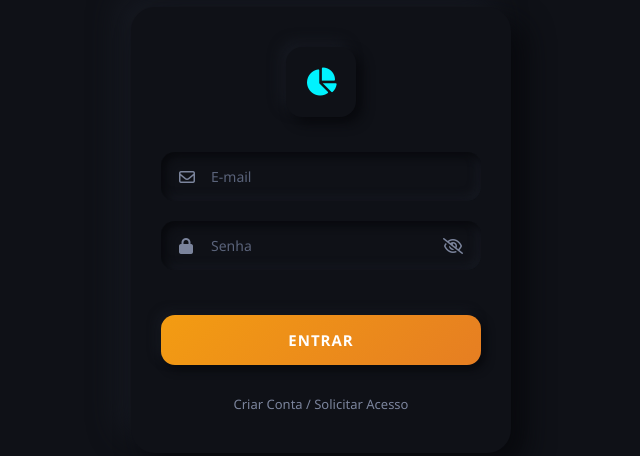
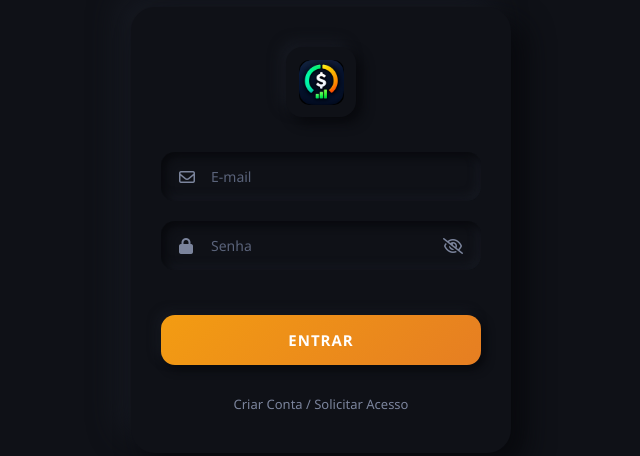
Before and after one commit to gitcpires/nosso-bolso, a plain HTML site: page index.html in a window 1280 px wide. Shown: the part 170-626 px from the top of the page, without its empty margins (319-959 px from the left). Drawn offline with Linux system fonts and the light colour scheme.

Commit message:
Modify logo and update styles in index.html
Updated logo description and changed logo image to a custom one. Adjusted object-fit property and added border-radius to the logo image.

```diff
--- a/index.html
+++ b/index.html
@@ -55,12 +55,14 @@
             justify-content: center;
             align-items: center;
             margin-bottom: 35px;
+            overflow: hidden;
         }
 
         .logo-container img {
             width: 45px;
             height: 45px;
-            object-fit: contain;
+            object-fit: cover;
+            border-radius: 10px;
         }
 
         .input-group {
@@ -143,9 +145,9 @@
 <body>
 
     <div class="login-card">
-        <!-- Logo / Ícone Superior -->
+        <!-- Logo Personalizado do App -->
         <div class="logo-container">
-            <i class="fa-solid fa-chart-pie" style="font-size: 28px; color: #00f2fe;"></i>
+            <img src="icone-app.png" alt="Nosso Bolso">
         </div>
 
         <!-- Campo E-mail -->
@@ -215,7 +217,6 @@
                 const userCredential = await auth.signInWithEmailAndPassword(email, password);
                 const user = userCredential.user;
 
-                // Redirecionar dependendo se é admin ou utilizador normal
                 if (user.email === 'c.pirespm@gmail.com') {
                     window.location.replace('admin.html');
                 } else {
@@ -244,7 +245,6 @@
                 const userCredential = await auth.createUserWithEmailAndPassword(email, password);
                 const user = userCredential.user;
 
-                // Criar registo na coleção de utilizadores como pendente
                 await db.collection('users').doc(user.uid).set({
                     email: user.email,
                     status: 'pending',
```
